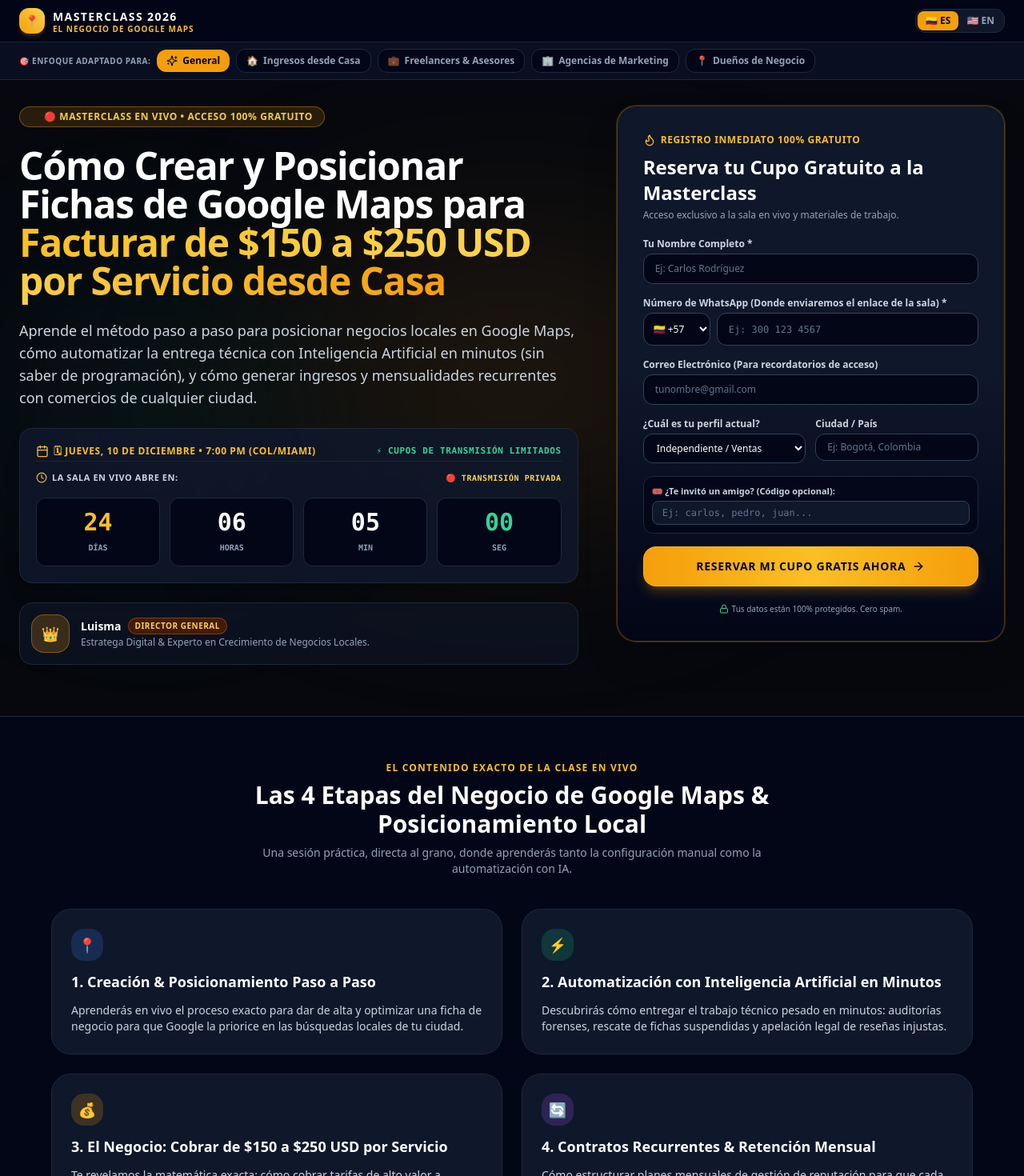
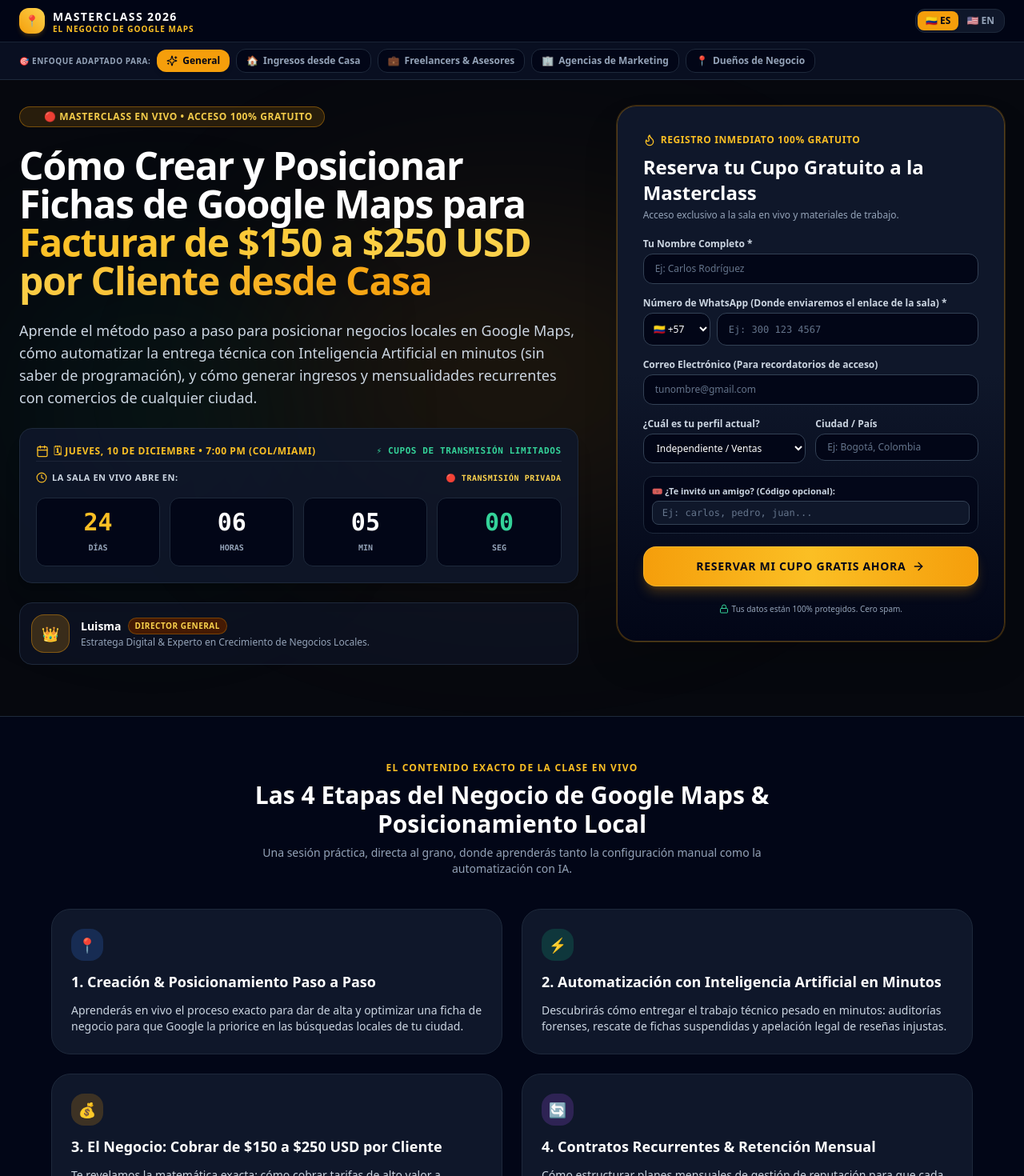
Before and after one commit to prestigia-spec/prestigia, a Next.js app: page /masterclass in a window 1280 px wide. Shown: the top 1470 px of the page at 80% size. Built offline with nearby package versions, Linux system fonts and the light colour scheme.

Commit message:
copy(masterclass): clarify that 150 to 250 USD is per client (por cliente)

```diff
--- a/src/app/masterclass/page.tsx
+++ b/src/app/masterclass/page.tsx
@@ -57,7 +57,7 @@ const COPIES_ES: Record<MasterclassAngle, AngleCopy> = {
   general: {
     badge: '🔴 MASTERCLASS EN VIVO • ACCESO 100% GRATUITO',
     heroHeadline: 'Cómo Crear y Posicionar Fichas de Google Maps para',
-    heroHighlight: 'Facturar de $150 a $250 USD por Servicio desde Casa',
+    heroHighlight: 'Facturar de $150 a $250 USD por Cliente desde Casa',
     heroSubtitle:
       'Aprende el método paso a paso para posicionar negocios locales en Google Maps, cómo automatizar la entrega técnica con Inteligencia Artificial en minutos (sin saber de programación), y cómo generar ingresos y mensualidades recurrentes con comercios de cualquier ciudad.',
     formTitle: 'Reserva tu Cupo Gratuito a la Masterclass',
@@ -66,7 +66,7 @@ const COPIES_ES: Record<MasterclassAngle, AngleCopy> = {
     pillar1Desc: 'Aprenderás en vivo el proceso exacto para dar de alta y optimizar una ficha de negocio para que Google la priorice en las búsquedas locales de tu ciudad.',
     pillar2Title: '2. Automatización con Inteligencia Artificial en Minutos',
     pillar2Desc: 'Descubrirás cómo entregar el trabajo técnico pesado en minutos: auditorías forenses, rescate de fichas suspendidas y apelación legal de reseñas injustas.',
-    pillar3Title: '3. El Negocio: Cobrar de $150 a $250 USD por Servicio',
+    pillar3Title: '3. El Negocio: Cobrar de $150 a $250 USD por Cliente',
     pillar3Desc: 'Te revelamos la matemática exacta: cómo cobrar tarifas de alto valor a comercios locales con márgenes superiores al 90% gracias a la tecnología.',
     pillar4Title: '4. Contratos Recurrentes & Retención Mensual',
     pillar4Desc: 'Cómo estructurar planes mensuales de gestión de reputación para que cada cliente te pague una mensualidad continua mes tras mes.',
@@ -74,7 +74,7 @@ const COPIES_ES: Record<MasterclassAngle, AngleCopy> = {
   },
   'ingresos-casa': {
     badge: '🏠 TRABAJO DESDE CASA • CERO EXPERIENCIA REQUERIDA',
-    heroHeadline: 'Cómo Ganar de $150 a $250 USD por Servicio desde Casa',
+    heroHeadline: 'Cómo Ganar de $150 a $250 USD por Cliente desde Casa',
     heroHighlight: 'Ayudando a Negocios Locales en Google Maps con IA',
     heroSubtitle:
       'Sin saber de programación, sin ser experto en marketing y sin jefes. Te enseñaremos cómo crear y optimizar perfiles de Google Maps en minutos usando un sistema paso a paso que hace el trabajo pesado por ti, y cómo ganar ingresos recurrentes mes a mes.',
@@ -93,7 +93,7 @@ const COPIES_ES: Record<MasterclassAngle, AngleCopy> = {
   freelancers: {
     badge: '💼 PARA FREELANCERS, ASESORES & VENDEDORES',
     heroHeadline: 'El Negocio de Google Maps en 2026: Servicios de',
-    heroHighlight: '$150 a $250 USD con Entregas en Minutos y Cierres en Frío',
+    heroHighlight: '$150 a $250 USD por Cliente con Entregas en Minutos',
     heroSubtitle:
       'El 90% de los comercios de tu ciudad están perdiendo llamadas porque su ficha está mal configurada o suspendida. Aprende a prospectar con auditorías forenses en mano, cerrar contratos de inmediato y construir mensualidades recurrentes.',
     formTitle: 'Multiplica tus Ingresos como Consultor Local',
```
